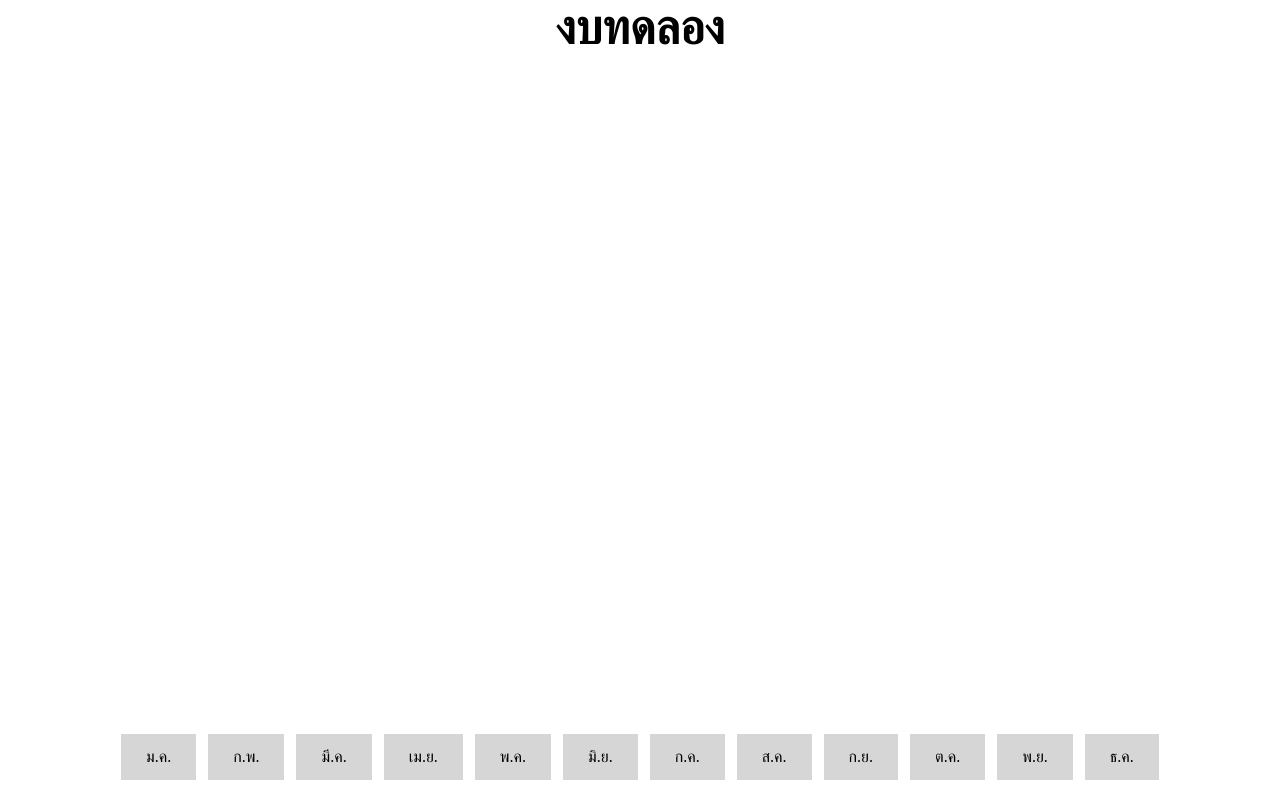
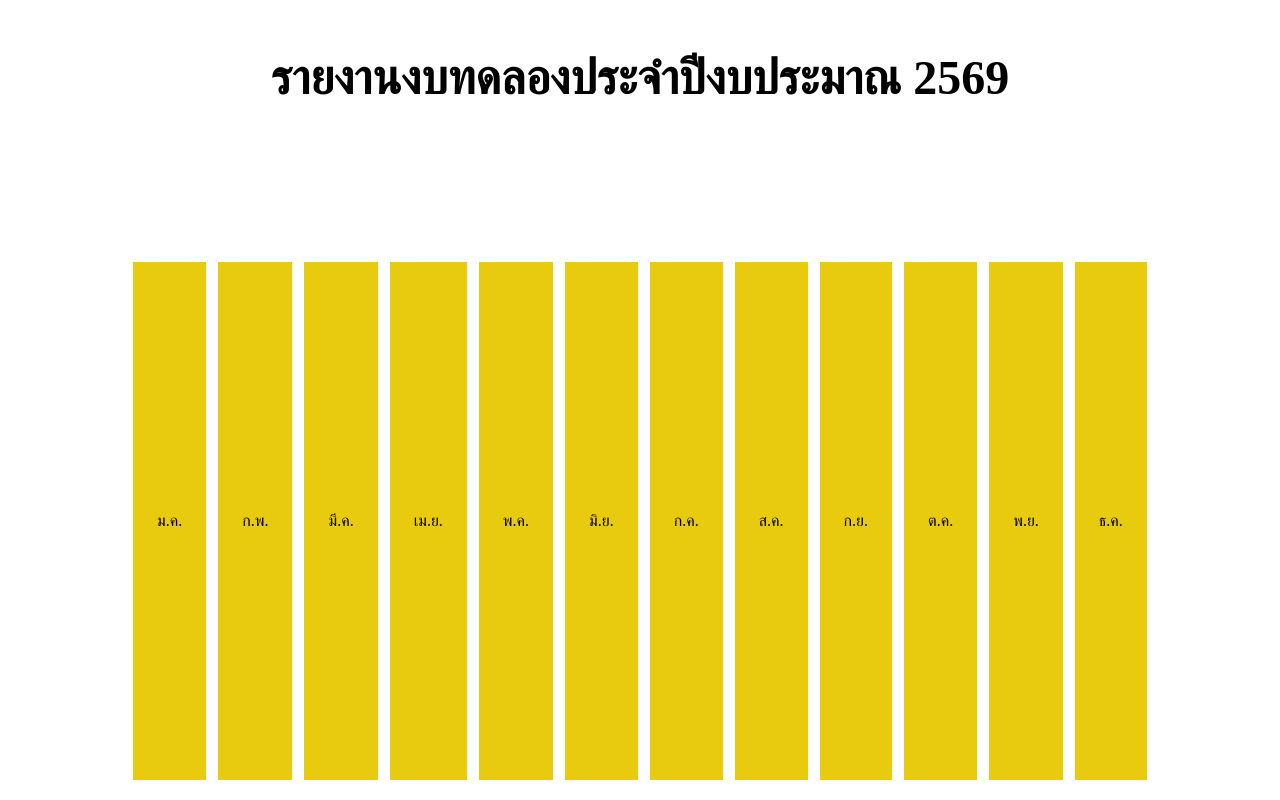
Before and after one commit to kamolain/kbtcPageTest, a plain HTML site: page index.html in a window 1280 px wide. Drawn offline with Linux system fonts and the light colour scheme.

Commit message:
Update index.html for annual report 2569

```diff
--- a/index.html
+++ b/index.html
@@ -2,7 +2,7 @@
 <html lang="th">
 <head>
   <meta charset="UTF-8">
-  <title>งบทดลอง</title>
+  <title>รายงานงบทดลองประจำปีงบประมาณ 2569</title>
   <style>
     html, body {
       height: 100%;
@@ -15,6 +15,7 @@
     header {
       width: 100%;
       text-align: center;
+      margin-top: 50px;
     }
     h1 {
       margin: 0;
@@ -31,20 +32,25 @@
       padding: 20px;
     }
     a:link, a:visited {
-  background-color: hwb(0 84% 16%);
+  background-color: #e8cb0e;
   color: #000000;
-  padding: 14px 25px;
+  padding: 250px 24px;
   text-align: center;
   text-decoration: none;
   display: inline-block;
 }
+    a:hover, a:active {
+  background-color: #9d1421;
+  color: #ffffff;
+}
+
 
   </style>
 </head>
 <body>
 
   <header>
-    <h1>งบทดลอง</h1>
+    <h1>รายงานงบทดลองประจำปีงบประมาณ 2569</h1>
   </header>
 
   <main>
```
